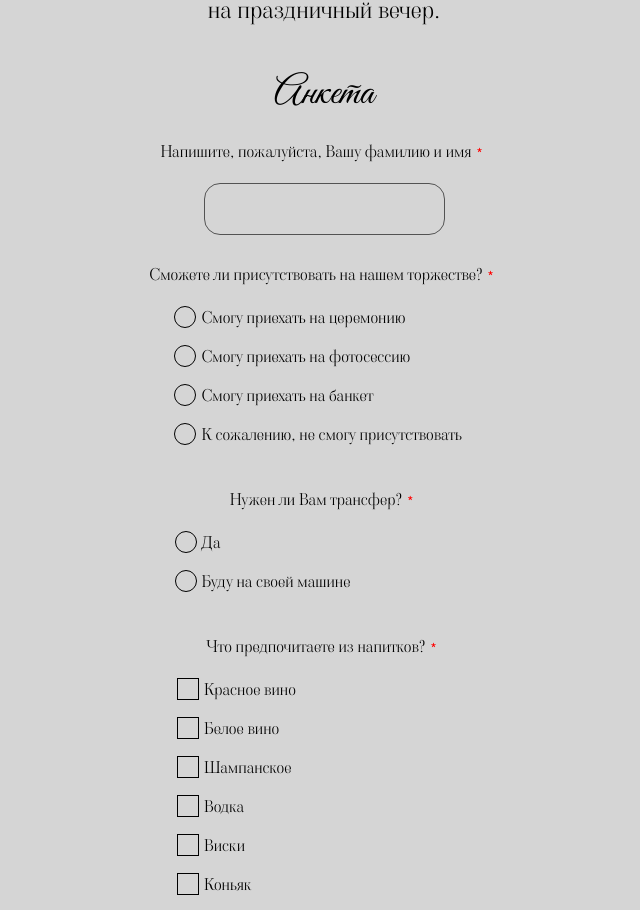
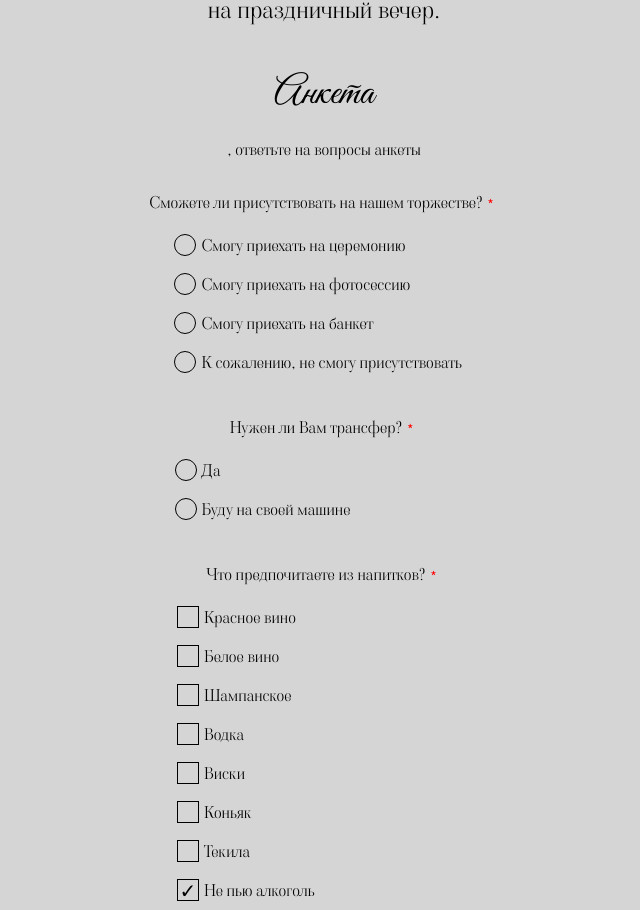
Before and after one commit to ilyaRozhkov/Wedding, a React (Create React App) app: page / in a window 1280 px wide. Shown: the part 2938-3848 px from the top of the page, without its empty margins (316-956 px from the left). Built offline with nearby package versions, Linux system fonts and the light colour scheme.

Commit message:
Add files via upload

```diff
--- a/src/components/form-component/form-component.jsx
+++ b/src/components/form-component/form-component.jsx
@@ -3,6 +3,14 @@ import axios from 'axios';
 import './form-component.css'
 import {motion} from "framer-motion";
 
+const user = {
+    '0JzQuNGF0LDQu9GR0LLQsCDQkNC70LjQvdCw': 'Алина Михалёва',
+    '0JHRg9Cz0YDQvtCyINCQ0LvQtdC60YHQsNC90LTRgA==': 'Бугров Александр'
+}
+const userText = {
+        '0JzQuNGF0LDQu9GR0LLQsCDQkNC70LjQvdCw': 'Уважаемая',
+        '0JHRg9Cz0YDQvtCyINCQ0LvQtdC60YHQsNC90LTRgA==':'Уважаемый'
+}
 
 const animationStyle = {
     timeOutPagesHidden : {
@@ -33,6 +41,9 @@ export const FormComponent = () =>{
     const [drinks, setDrinks] = useState(['none']);
     const [allergy, setAllergy] = useState('');
     const [transfer, setTransfer] = useState(0);
+    let params = new URLSearchParams(document.location.search);
+    let par = params.get('key'); // 'key' – это имя целевого параметра
+
     const onChangeDrinks = (value)=>{
         if(value=='none'){
             setDrinks(['none'])
@@ -56,17 +67,18 @@ export const FormComponent = () =>{
         }
     },[drinks])
     const sendData = () =>{
-        if(!Boolean(name) || !Boolean(presence) || !Boolean(allergy) || !Boolean(transfer)){
+        if(!Boolean(presence) || !Boolean(transfer)){
+
             return
         }
         const body ={
-            name:name,
+            name:user[par],
             presence:presenceValue[presence],
             drinks:drinks.join(', '),
             allergy:allergy,
             transfer:transferValue[transfer],
         };
-
+        console.log('body',body)
         axios.post('https://api.sheetbest.com/sheets/92345ab0-cc4b-4d9c-b958-b10acc9a1661', body)
         .then(response => {
         })
@@ -77,12 +89,8 @@ export const FormComponent = () =>{
             <motion.div custom={1} variants={animationStyle} className='form-title'>Анкета</motion.div>
             <div className='questions-container'>
                 <motion.div custom={2} variants={animationStyle} className='questions-container-item'>
-                    <div className='question-title requered'>Напишите, пожалуйста, Вашу фамилию и имя</div>
-                    <div className='question-input'>
+                    <div className='question-title'>{userText[par]}, {user[par]} ответьте на вопросы анкеты</div>
 
-                            <input value={name} className="input" onChange={(e)=>setName(e.target.value)} />
-
-                    </div>
                 </motion.div>
                 <motion.div custom={3} variants={animationStyle} className='questions-container'>
                     <div className='question-title requered'>Сможете ли присутствовать на нашем торжестве?</div>
```
